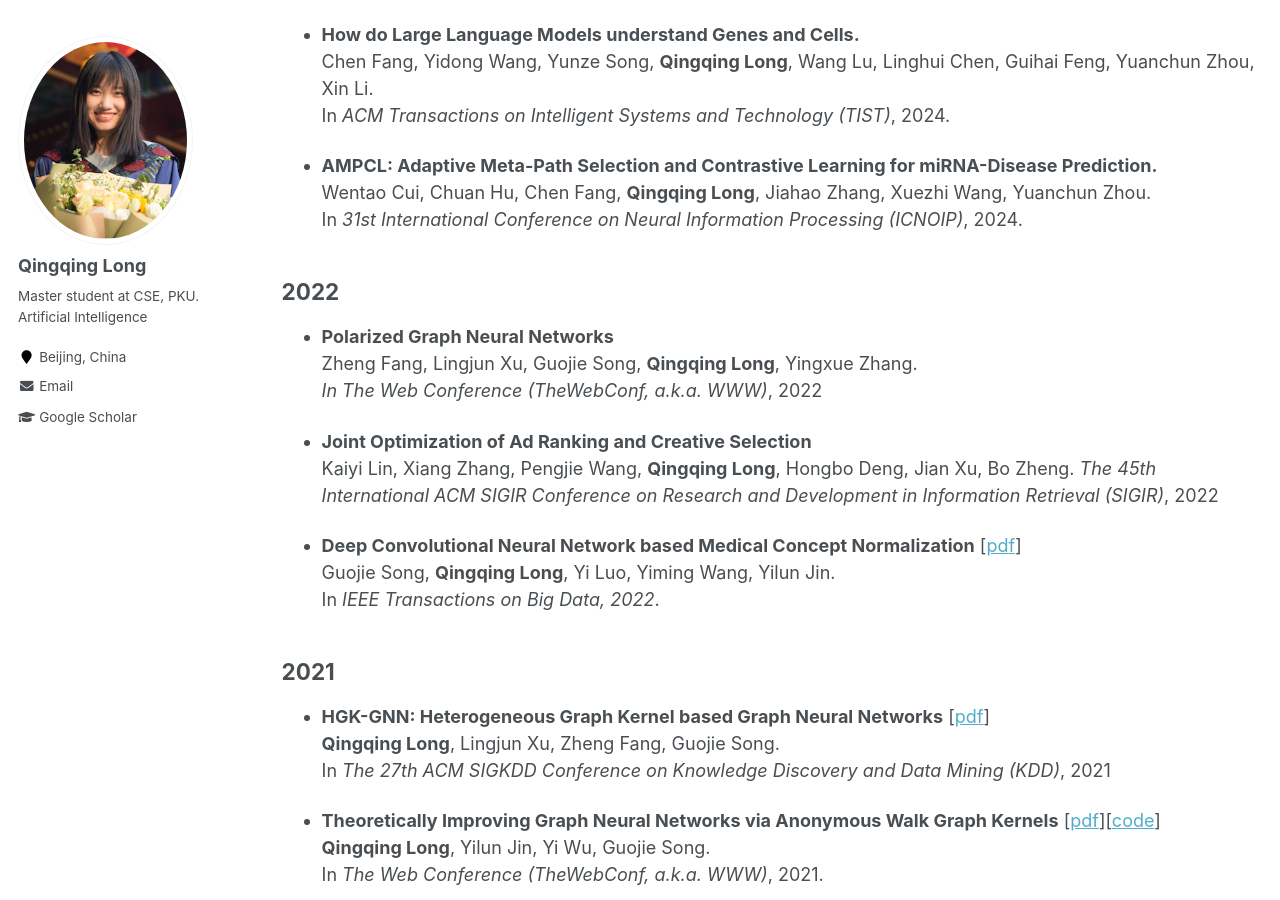
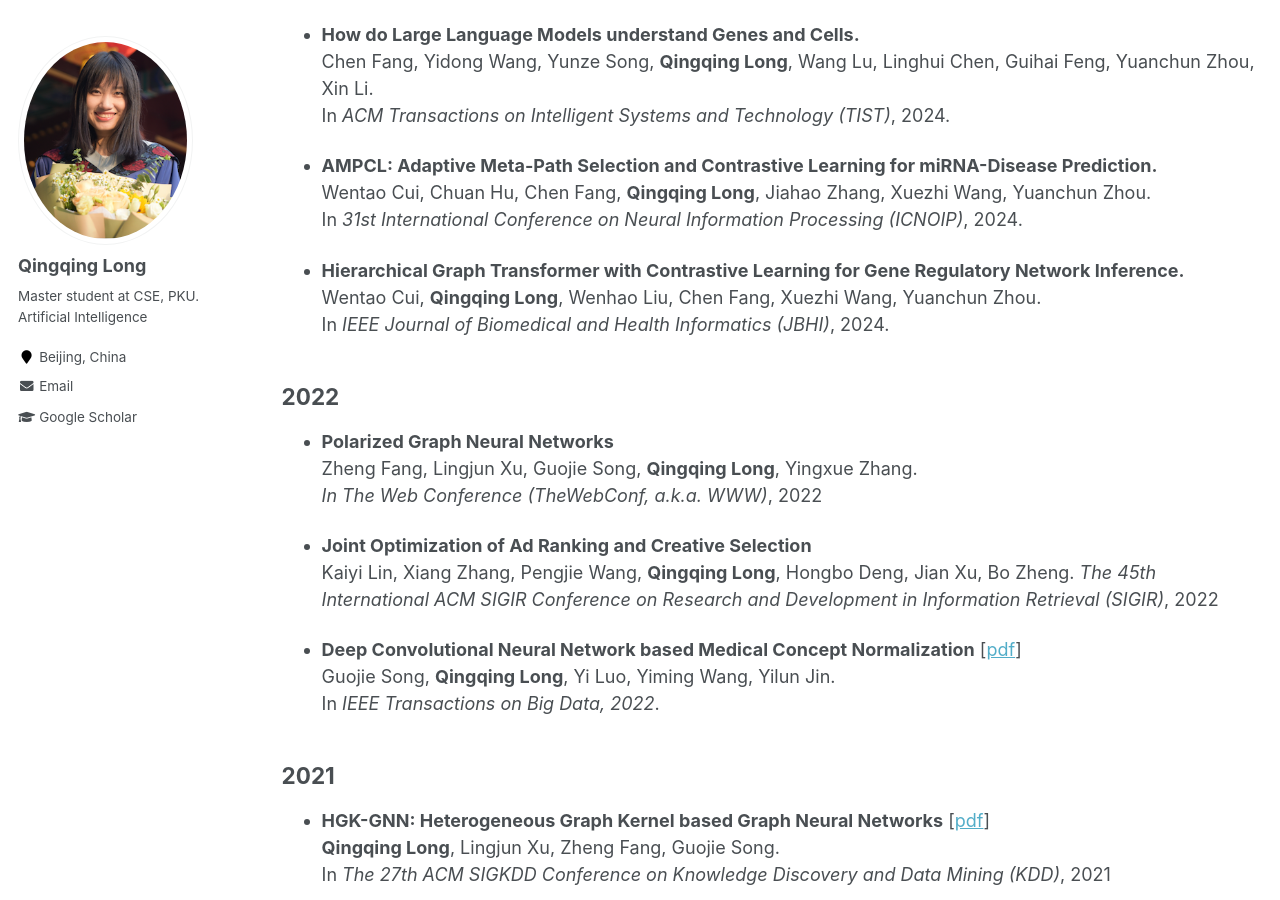
Before and after one commit to YimiAChack/YimiAChack.github.io, a Jekyll site: the page built from _pages/publications.md, in a window 1280 px wide and 900 px high, scrolled down 1918 px. Built offline with Jekyll 4.4.1, drawn with Linux system fonts in a browser that asks for light colours.

Commit message:
Update publications.md

```diff
--- a/_pages/publications.md
+++ b/_pages/publications.md
@@ -49,6 +49,8 @@ Chen Fang, Yidong Wang, Yunze Song, **Qingqing Long**, Wang Lu, Linghui Chen, Gu
 * **AMPCL: Adaptive Meta-Path Selection and Contrastive Learning for miRNA-Disease Prediction.** <br>
 Wentao Cui, Chuan Hu, Chen Fang, **Qingqing Long**, Jiahao Zhang, Xuezhi Wang, Yuanchun Zhou.  <br>In *31st International Conference on Neural Information Processing (ICNOIP)*, 2024.
 
+* **Hierarchical Graph Transformer with Contrastive Learning for Gene Regulatory Network Inference.** <br>
+Wentao Cui, **Qingqing Long**, Wenhao Liu, Chen Fang, Xuezhi Wang, Yuanchun Zhou.  <br>In *IEEE Journal of Biomedical and Health Informatics (JBHI)*, 2024.
 
 ## 2022
 * **Polarized Graph Neural Networks** <br>
```
